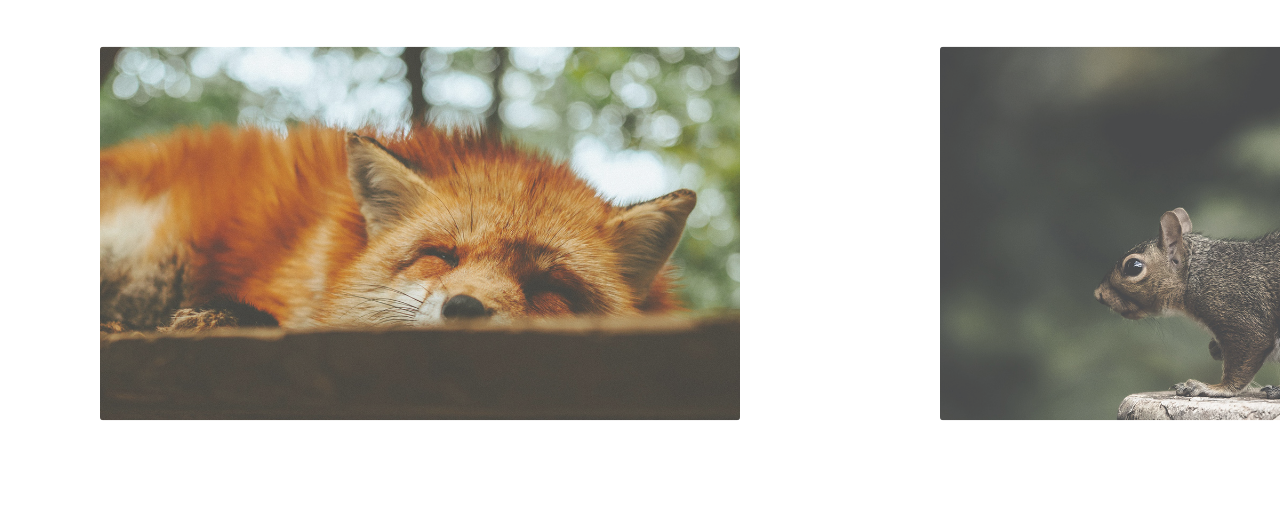
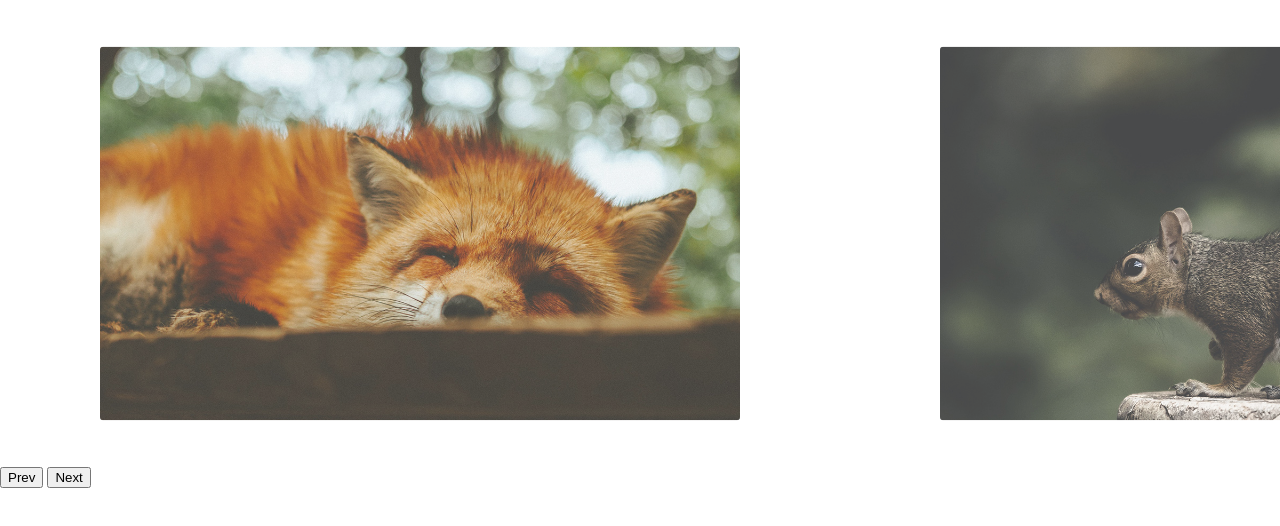
Before and after one commit to luanastephany/Slide-animals, a plain HTML site: page index.html in a window 1280 px wide. Drawn offline with Linux system fonts and the light colour scheme.

Commit message:
adicionando buttons

```diff
--- a/index.html
+++ b/index.html
@@ -22,10 +22,10 @@
     </ul>
   </div>
 
-
-
-
-
+  <div class="arrow-nav">
+    <button class="prev">Prev</button>
+    <button class="next">Next</button>
+  </div>
 
 
 
```
